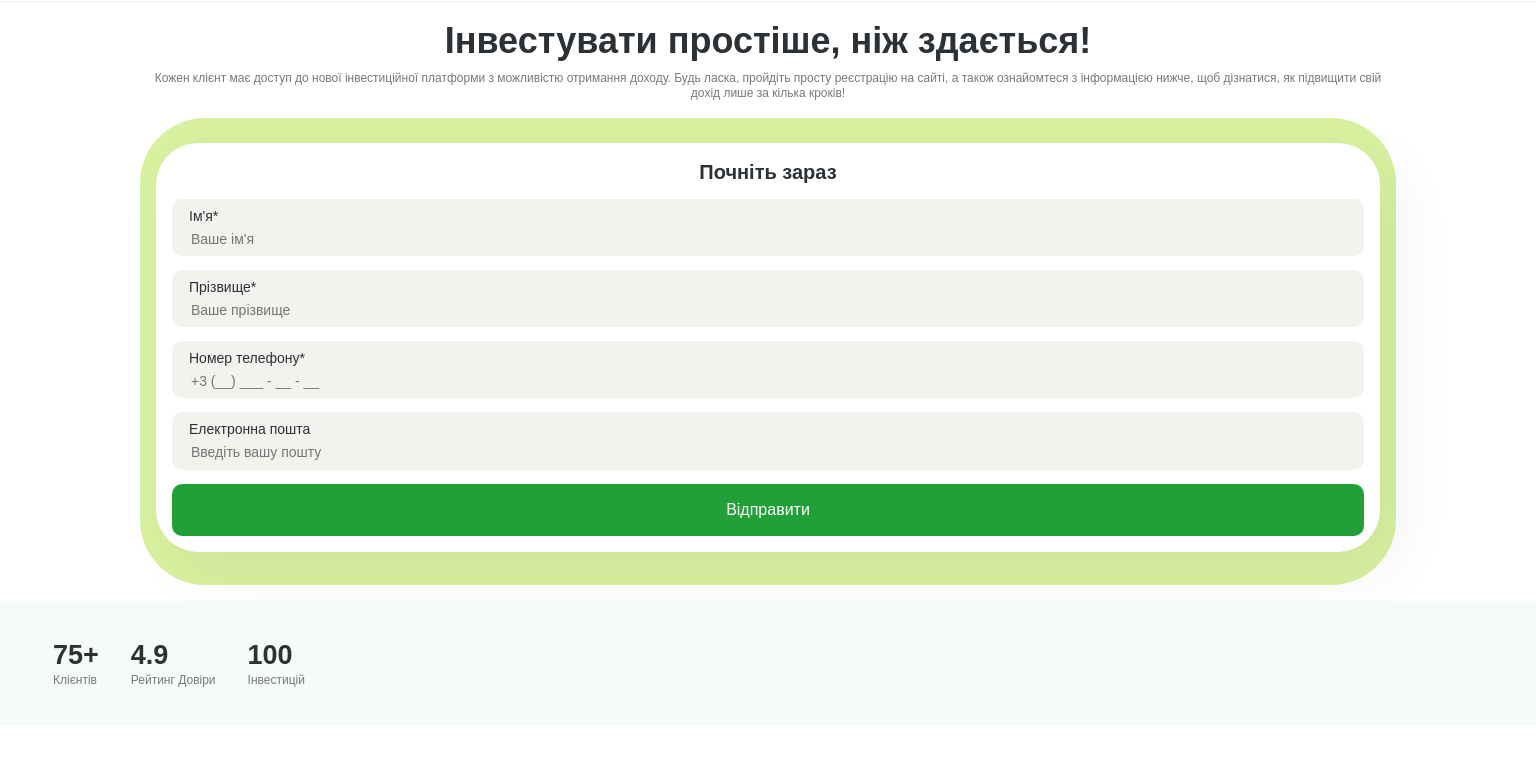
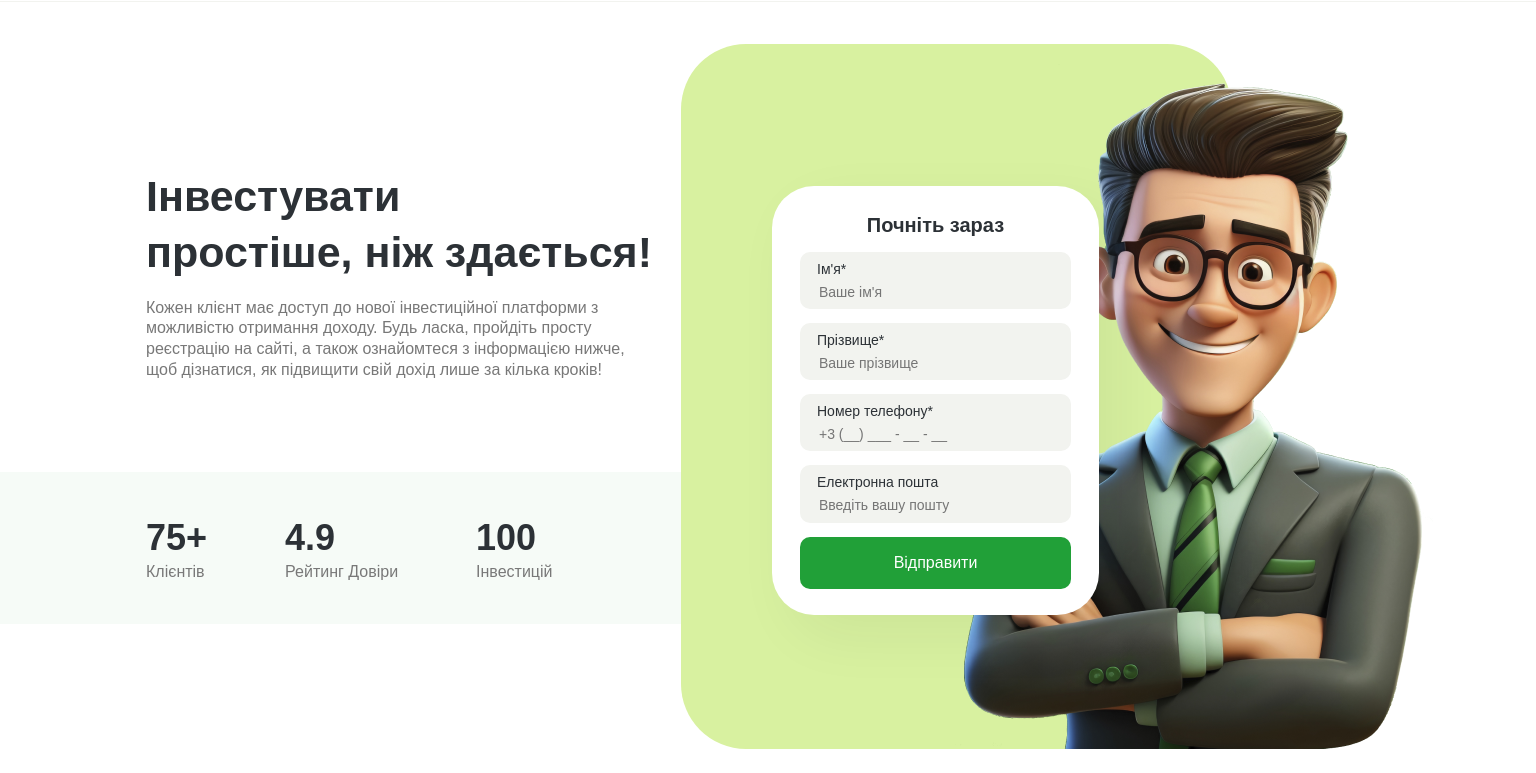
Before and after one commit to DianaKryzhanivska/tt-investment, a website built with Parcel: page src/index.html in a window 1536 px wide. Shown: the part 53-826 px from the top of the page. Before the commit the page ends 803 px from the top, so only its background shows below. Built offline with nearby package versions, Linux system fonts and the light colour scheme.

Commit message:
hero section desktop

```diff
--- a/src/partials/hero.html
+++ b/src/partials/hero.html
@@ -1,13 +1,41 @@
 <section class="hero-section">
   <div class="container hero-container">
-    <h1 class="main-title">Інвестувати простіше, ніж здається!</h1>
-    <p class="hero-text">
-      Кожен клієнт має доступ до нової інвестиційної платформи з можливістю
-      отримання доходу. Будь ласка, пройдіть просту реєстрацію на сайті, а також
-      ознайомтеся з інформацією нижче, щоб дізнатися, як підвищити свій дохід
-      лише за кілька кроків!
-    </p>
+    <div class="text-wrapper">
+      <div class="title-text-box">
+        <h1 class="main-title">
+          Інвестувати <br />
+          простіше, ніж здається!
+        </h1>
+        <p class="hero-text">
+          Кожен клієнт має доступ до нової інвестиційної платформи з можливістю
+          отримання доходу. Будь ласка, пройдіть просту реєстрацію на сайті, а
+          також ознайомтеся з інформацією нижче, щоб дізнатися, як підвищити
+          свій дохід лише за кілька кроків!
+        </p>
+      </div>
+      <div class="statistics-container-desk">
+        <ul class="statistics-list-desk">
+          <li>
+            <h3 class="statistics-subtitle-desk">75+</h3>
+            <p class="statistics-text-desk">Клієнтів</p>
+          </li>
+          <li>
+            <h3 class="statistics-subtitle-desk">4.9</h3>
+            <p class="statistics-text-desk">Рейтинг Довіри</p>
+          </li>
+          <li>
+            <h3 class="statistics-subtitle-desk">100</h3>
+            <p class="statistics-text-desk">Інвестицій</p>
+          </li>
+        </ul>
+      </div>
+    </div>
     <div class="hero-form-bg">
+      <img
+        class="hero-img"
+        srcset="./images/person@1x.png 1x, ./images/person@2x.png 2x"
+        alt="person"
+      />
       <form class="hero-form">
         <h2 class="hero-form-title">Почніть зараз</h2>
         <label for="name" class="hero-form-label">
@@ -50,19 +78,19 @@
       </form>
     </div>
   </div>
-  <div class="statistics-container">
-    <ul class="statistics-list">
+  <div class="statistics-container-mob">
+    <ul class="statistics-list-mob">
       <li>
-        <h3 class="statistics-subtitle">75+</h3>
-        <p class="statistics-text">Клієнтів</p>
+        <h3 class="statistics-subtitle-mob">75+</h3>
+        <p class="statistics-text-mob">Клієнтів</p>
       </li>
       <li>
-        <h3 class="statistics-subtitle">4.9</h3>
-        <p class="statistics-text">Рейтинг Довіри</p>
+        <h3 class="statistics-subtitle-mob">4.9</h3>
+        <p class="statistics-text-mob">Рейтинг Довіри</p>
       </li>
       <li>
-        <h3 class="statistics-subtitle">100</h3>
-        <p class="statistics-text">Інвестицій</p>
+        <h3 class="statistics-subtitle-mob">100</h3>
+        <p class="statistics-text-mob">Інвестицій</p>
       </li>
     </ul>
   </div>
--- a/src/сss/layout/hero.css
+++ b/src/сss/layout/hero.css
@@ -3,8 +3,37 @@
   padding-bottom: 24px;
 }
 
+@media only screen and (min-width: 1440px) {
+  .hero-section {
+    padding-top: 42px;
+  }
+}
+
 .hero-container {
   padding-bottom: 16px;
+}
+
+@media only screen and (min-width: 1440px) {
+  .hero-container {
+    padding-left: 0;
+    padding-bottom: 0;
+    padding-right: 208px;
+    display: flex;
+    align-items: center;
+  }
+}
+
+.title-text-box {
+  margin-bottom: 16px;
+}
+
+@media only screen and (min-width: 1440px) {
+  .title-text-box {
+    width: 514px;
+    margin-left: 146px;
+    margin-right: 21px;
+    margin-bottom: 91px;
+  }
 }
 
 .main-title {
@@ -16,19 +45,89 @@
   margin-bottom: 6px;
 }
 
+@media only screen and (min-width: 1440px) {
+  .main-title {
+    font-size: 43px;
+    text-align: start;
+    margin-bottom: 17px;
+  }
+}
+
 .hero-text {
   color: var(--text-regular, #787878);
   text-align: center;
   font-size: 12px;
   font-weight: 400;
   line-height: 1.3em;
-  margin-bottom: 16px;
+}
+
+@media only screen and (min-width: 1440px) {
+  .hero-text {
+    text-align: start;
+    font-size: 16px;
+  }
+}
+
+.statistics-container-desk {
+  display: none;
+}
+
+@media only screen and (min-width: 1440px) {
+  .statistics-container-desk {
+    display: block;
+    background: var(--light-green-bg, #f6fbf7);
+    padding: 43px 89px 42px 146px;
+  }
+}
+
+.statistics-list-desk {
+  display: flex;
+  gap: 78px;
+  align-items: center;
+}
+
+.statistics-subtitle-desk {
+  color: var(--text-bold, #2c3136);
+  font-size: 36px;
+  font-weight: 600;
+  line-height: 1.3em;
+}
+
+.statistics-text-desk {
+  color: var(--text-regular, #787878);
+  font-size: 16px;
+  font-weight: 400;
+  line-height: 1.3em;
 }
 
 .hero-form-bg {
+  position: relative;
   padding: 25px 16px 33px;
   background: var(--light-green);
   border-radius: 65px;
+  z-index: 1;
+}
+
+@media only screen and (min-width: 1440px) {
+  .hero-form-bg {
+    width: 551px;
+    height: 705px;
+    padding: 142px 133px 154px 91px;
+  }
+}
+
+.hero-img {
+  display: none;
+}
+
+@media only screen and (min-width: 1440px) {
+  .hero-img {
+    display: block;
+    position: absolute;
+    bottom: 0;
+    right: -201px;
+    z-index: 2;
+  }
 }
 
 .hero-form {
@@ -39,6 +138,15 @@
   display: flex;
   flex-direction: column;
   gap: 14px;
+}
+
+@media only screen and (min-width: 1440px) {
+  .hero-form {
+    position: absolute;
+    width: 327px;
+    padding: 26px 28px;
+    z-index: 3;
+  }
 }
 
 .hero-form-title {
@@ -76,25 +184,31 @@
   background: var(--green, #21a038);
 }
 
-.statistics-container {
+.statistics-container-mob {
   background: var(--light-green-bg, #f6fbf7);
   padding: 37px 53px;
 }
 
-.statistics-list {
+@media only screen and (min-width: 1440px) {
+  .statistics-container-mob {
+    display: none;
+  }
+}
+
+.statistics-list-mob {
   display: flex;
   gap: 32px;
   align-items: center;
 }
 
-.statistics-subtitle {
+.statistics-subtitle-mob {
   color: var(--text-bold, #2c3136);
   font-size: 27px;
   font-weight: 600;
   line-height: 1.3em;
 }
 
-.statistics-text {
+.statistics-text-mob {
   color: var(--text-regular, #787878);
   font-size: 12px;
   font-weight: 400;
```
Also changed, not shown: src/images/person@1x.png (added), src/images/person@2x.png (added).
